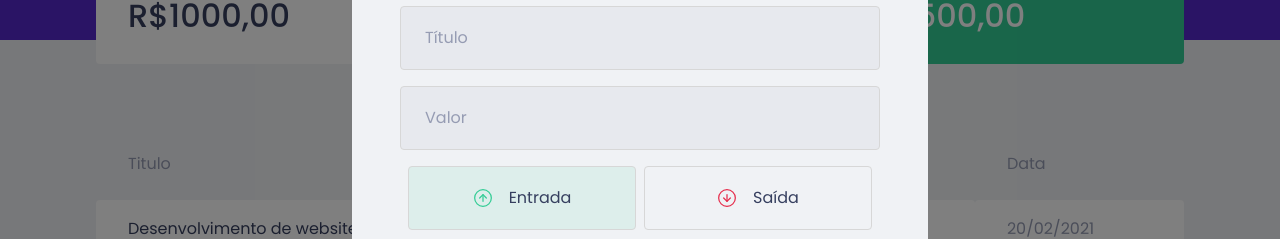
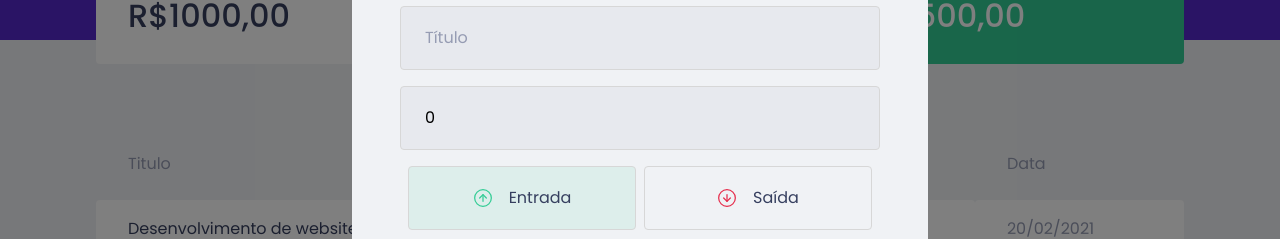
Before and after one commit to dzampa/dtmoney, a React (Create React App) app: page / in a window 1280 px wide. Both pictures are taken after a click on the button "Nova transação". Shown: the part 232-471 px from the top of the page. Built offline with nearby package versions, Linux system fonts and the light colour scheme; no server answers; what miragejs would draw is missing.

Commit message:
save form data

```diff
--- a/src/components/NewTransactionModal/index.tsx
+++ b/src/components/NewTransactionModal/index.tsx
@@ -1,9 +1,9 @@
+import { FormEvent, useState } from "react";
 import Modal from "react-modal";
 import incomeImg from '../../assets/income.svg'
 import outcomeImg from '../../assets/outcome.svg'
 import closeImg from '../../assets/close.svg';
 import { Container, TransactionTypeContainer, RadioBox } from "./styles";
-import { useState } from "react";
 
 interface NewTransactionModalProps{
     isOpen: boolean;
@@ -11,7 +11,15 @@
 }
 
 export function NewTransactionModal({isOpen, onRequestClose}: NewTransactionModalProps) {
+    const [title, setTitle] = useState('');
+    const [value, setValue] = useState(0);
+    const [category, setCategory] = useState('');
     const [type, setType] = useState('deposit');
+
+    function handleCreateNewTransaction(event: FormEvent) {
+        event.preventDefault();
+        console.log(title, category, value, type);
+    }
 
     return(
         <Modal
@@ -29,17 +37,21 @@
             <img src={closeImg} alt="Fechar modal" />
         </button>
 
-          <Container>
+          <Container onSubmit={handleCreateNewTransaction}>
             <h2>Cadastrar Transação</h2>
 
             <input
                 placeholder="Título"
+                value={title}
+                onChange={event => setTitle(event.target.value)}
             />
 
 
             <input
                 type="number"
                 placeholder="Valor"
+                value={value}
+                onChange={event => setValue(Number(event.target.value))}
             />
 
             <TransactionTypeContainer>
@@ -67,6 +79,8 @@
 
             <input
                 placeholder="Categoria"
+                value={category}
+                onChange={event => setCategory(event.target.value)}
             />
 
             <button type="submit">
```
